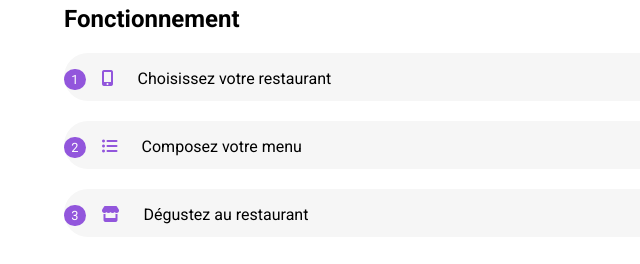
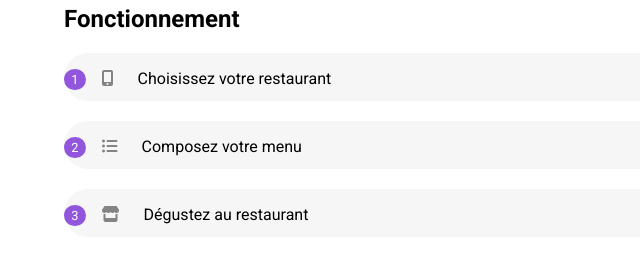
Before and after one commit to glajoux/ohmyfood-LajouxGuillaume_3_19042021, a website: page index.html in a window 1280 px wide. Shown: the part 322-586 px from the top of the page, 0-640 px from the left. Drawn offline with Linux system fonts and the light colour scheme; a web font is replaced by a local one.

Commit message:
Changement minime sur la partie fonction

```diff
--- a/sass/main.scss
+++ b/sass/main.scss
@@ -19,7 +19,7 @@
         display: flex;
         z-index: 1;
         &:hover{
-            background-color: $color-prim-opacity;   /* A modifier car ralenti la page*/
+            background-color: $color-prim-opacity;/* A modifier car ralenti la page*/
         }
     }
 
@@ -33,6 +33,6 @@
     &__icone{
         margin-left: 1rem;
         margin-right: 1.5rem;
-        color: $color-prim;
+        color: darken($color-fond-dark, 40%);
     }
 }
```
Also changed, not shown: style.css, 1 other file.
